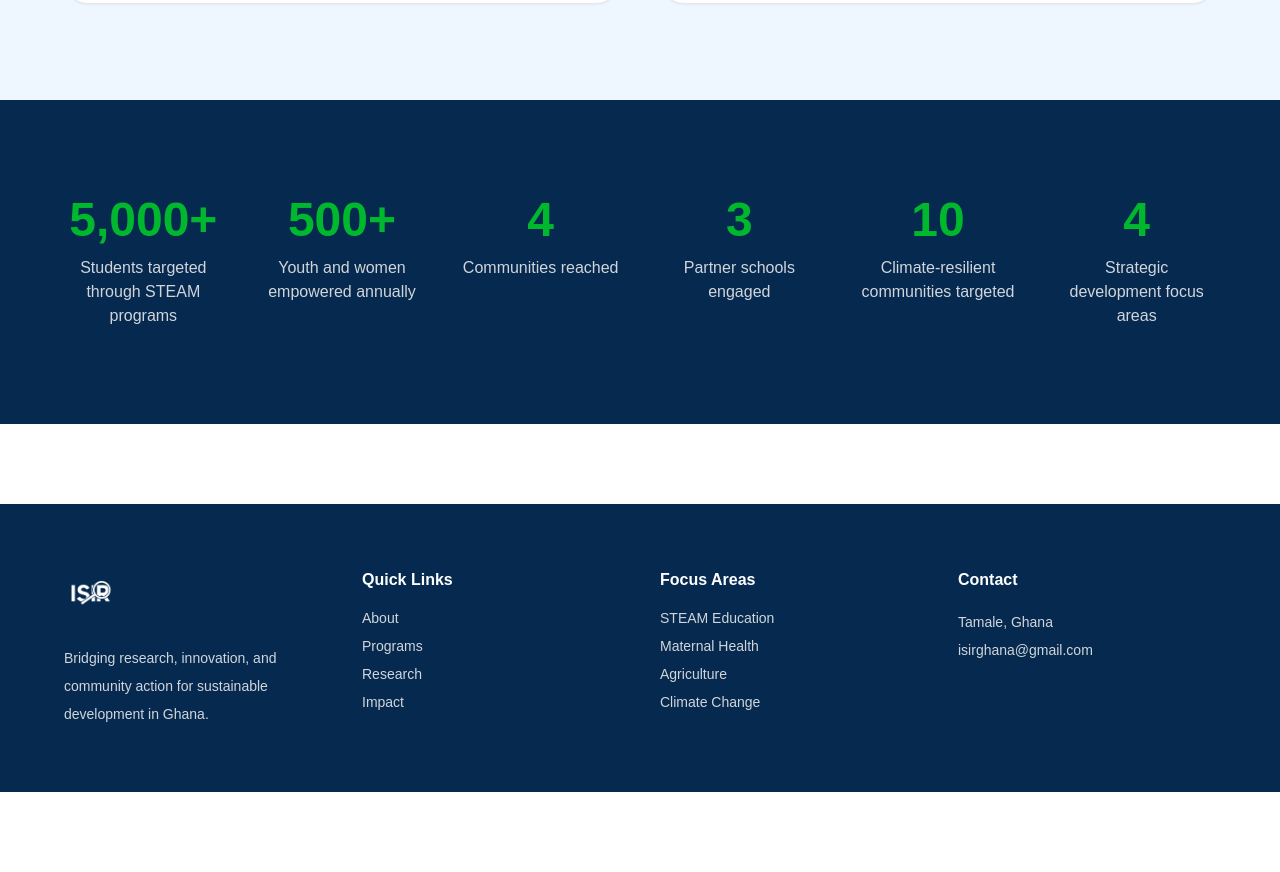
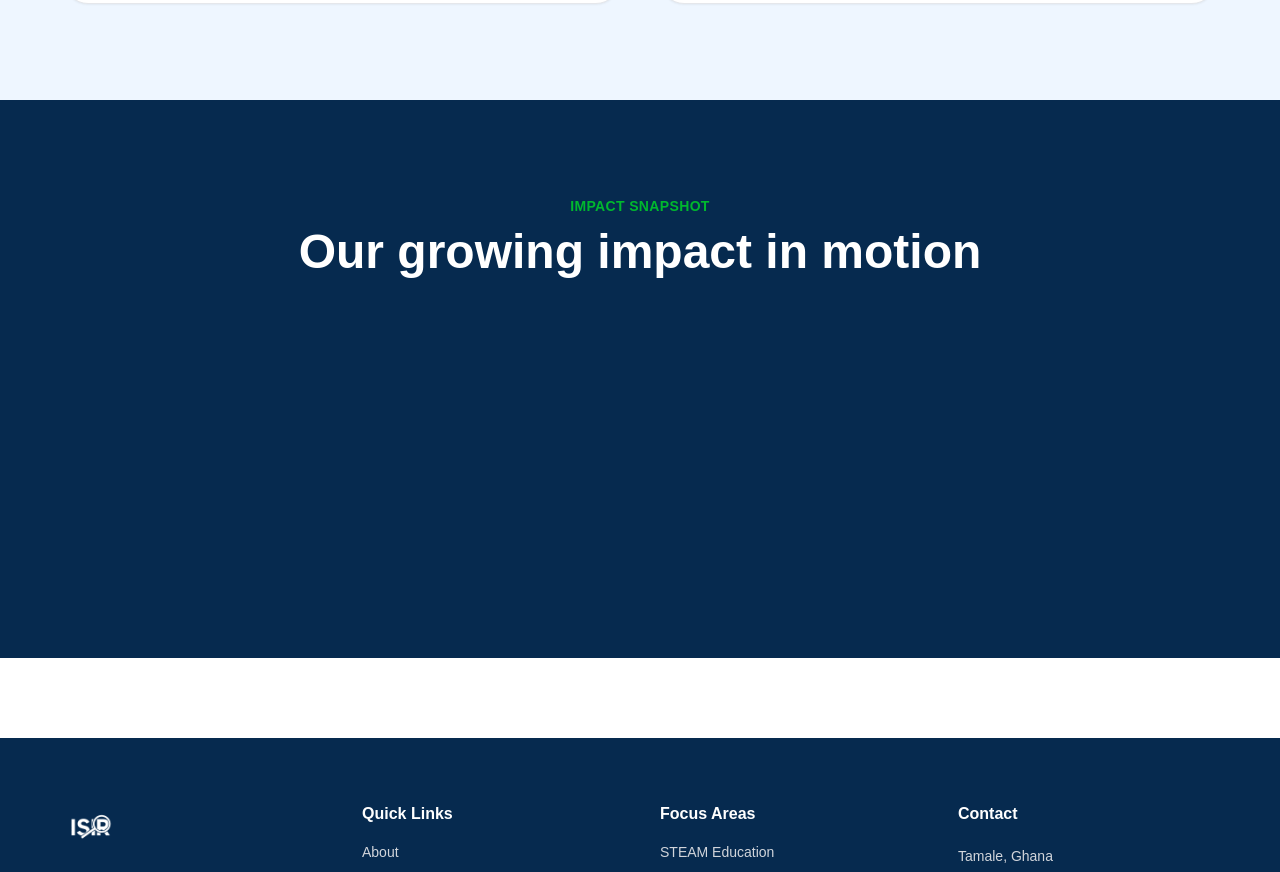
Before and after one commit to rashidasp28/isir-ghana-website, a Next.js app: page / in a window 1280 px wide. Shown: the part 2429-3301 px from the top of the page. Before the commit the page ends 3221 px from the top, so only its background shows below. Built offline with nearby package versions, Linux system fonts and the light colour scheme.

Commit message:
Replace static impact section with animated impact slider

```diff
--- a/app/page.tsx
+++ b/app/page.tsx
@@ -5,6 +5,7 @@ import Footer from '@/components/Footer'
 import SectionHeader from '@/components/SectionHeader'
 import FocusCard from '@/components/FocusCard'
 import ProgramCard from '@/components/ProgramCard'
+import ImpactSlider from '@/components/ImpactSlider'
 
 export default function HomePage() {
   return (
@@ -93,16 +94,7 @@ export default function HomePage() {
         </div>
       </section>
 
-      <section className="py-24 bg-darkNavy text-white">
-        <div className="container-width grid sm:grid-cols-2 lg:grid-cols-6 gap-10 text-center">
-          <div><h3 className="text-5xl font-bold text-primaryGreen mb-3">5,000+</h3><p className="text-gray-300">Students targeted through STEAM programs</p></div>
-          <div><h3 className="text-5xl font-bold text-primaryGreen mb-3">500+</h3><p className="text-gray-300">Youth and women empowered annually</p></div>
-          <div><h3 className="text-5xl font-bold text-primaryGreen mb-3">4</h3><p className="text-gray-300">Communities reached</p></div>
-          <div><h3 className="text-5xl font-bold text-primaryGreen mb-3">3</h3><p className="text-gray-300">Partner schools engaged</p></div>
-          <div><h3 className="text-5xl font-bold text-primaryGreen mb-3">10</h3><p className="text-gray-300">Climate-resilient communities targeted</p></div>
-          <div><h3 className="text-5xl font-bold text-primaryGreen mb-3">4</h3><p className="text-gray-300">Strategic development focus areas</p></div>
-        </div>
-      </section>
+      <ImpactSlider />
 
       <Footer />
     </main>
```
